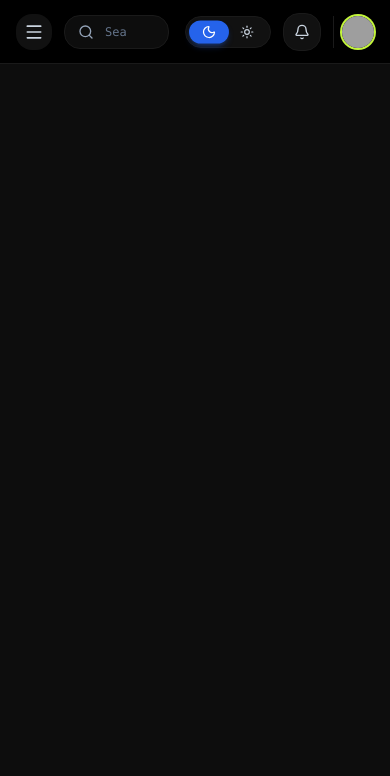
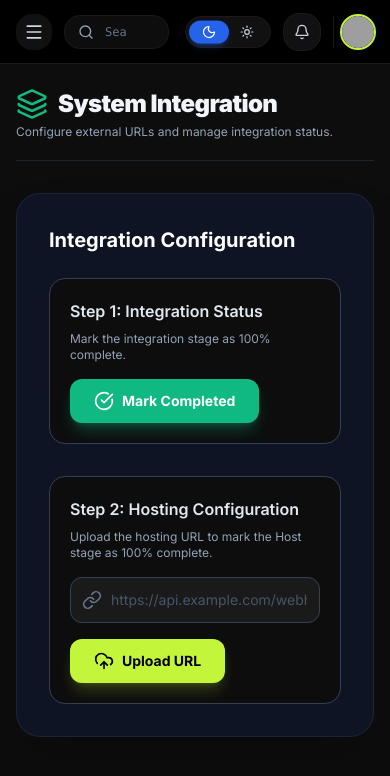
Before and after one commit to tomshibu13/codesyncdash, a React (Vite) app: page /integration in a window 390 px wide. Shown: the top 776 px of the page. Built offline with nearby package versions, Linux system fonts and the light colour scheme; no server answers; the database is empty; grey boxes are pictures that could not be loaded.

Commit message:
Updated Integration Part

```diff
--- a/src/App.jsx
+++ b/src/App.jsx
@@ -15,6 +15,7 @@ import SubmissionsPage from './pages/SubmissionsPage';
 import ReportsPage from './pages/ReportsPage';
 import SettingsPage from './pages/SettingsPage';
 import LogsPage from './pages/LogsPage';
+import IntegrationPage from './pages/IntegrationPage';
 
 function AppContent() {
   const { isDarkMode } = useLiveData();
@@ -58,6 +59,7 @@ function AppContent() {
               <Route path="/submissions" element={<SubmissionsPage />} />
               <Route path="/logs" element={<LogsPage />} />
               <Route path="/reports" element={<ReportsPage />} />
+              <Route path="/integration" element={<IntegrationPage />} />
               <Route path="/settings" element={<SettingsPage />} />
             </Routes>
           </main>
--- a/src/components/DashboardCards.jsx
+++ b/src/components/DashboardCards.jsx
@@ -17,14 +17,14 @@ import {
 } from 'lucide-react';
 
 export default function DashboardCards() {
-  const { kpis, isDarkMode, students } = useLiveData();
+  const { kpis, isDarkMode, students, integrationData } = useLiveData();
 
   const totalStudents = students?.length || kpis.totalStudents || 0;
 
   // Compute exact stage percentages
   const devPercent = totalStudents > 0 ? Math.min(100, Math.round(((kpis.submissionsCount || 0) / totalStudents) * 100)) : 0;
-  const integrationPercent = totalStudents > 0 ? Math.min(100, Math.round(((kpis.integrationPassedCount || 0) / totalStudents) * 100)) : 0;
-  const hostPercent = totalStudents > 0 ? Math.min(100, Math.round(((kpis.successfulDeployments || 0) / totalStudents) * 100)) : 0;
+  const integrationPercent = integrationData?.integrationComplete ? 100 : (totalStudents > 0 ? Math.min(100, Math.round(((kpis.integrationPassedCount || 0) / totalStudents) * 100)) : 0);
+  const hostPercent = integrationData?.hostingComplete ? 100 : (totalStudents > 0 ? Math.min(100, Math.round(((kpis.successfulDeployments || 0) / totalStudents) * 100)) : 0);
 
   const flowSteps = [
     {
--- a/src/components/Sidebar.jsx
+++ b/src/components/Sidebar.jsx
@@ -25,6 +25,7 @@ const menuItems = [
   { name: 'Submissions', path: '/submissions', icon: FileCheck },
   { name: 'Logs History', path: '/logs', icon: Terminal },
   { name: 'Reports', path: '/reports', icon: FileSpreadsheet },
+  { name: 'Integration', path: '/integration', icon: Terminal },
   { name: 'Settings', path: '/settings', icon: Settings },
 ];
 
--- a/src/context/LiveDataContext.jsx
+++ b/src/context/LiveDataContext.jsx
@@ -264,6 +264,47 @@ export const LiveDataProvider = ({ children }) => {
   const [testingFilter, setTestingFilter] = useState('All');
   const [sortBy, setSortBy] = useState('name');
 
+  // Integration States
+  const [integrationData, setIntegrationData] = useState({
+    integrationComplete: false,
+    hostingComplete: false,
+    integrationUrl: '',
+    integrationTimestamp: null,
+    hostingTimestamp: null
+  });
+
+  useEffect(() => {
+    if (!rtdb) return;
+    const integrationRef = ref(rtdb, 'admin_integration');
+    const unsub = onValue(integrationRef, (snapshot) => {
+      const data = snapshot.val();
+      if (data) {
+        setIntegrationData({
+          integrationComplete: data.integrationComplete || false,
+          hostingComplete: data.hostingComplete || false,
+          integrationUrl: data.integrationUrl || '',
+          integrationTimestamp: data.integrationTimestamp || null,
+          hostingTimestamp: data.hostingTimestamp || null
+        });
+      } else {
+        setIntegrationData({
+          integrationComplete: false,
+          hostingComplete: false,
+          integrationUrl: '',
+          integrationTimestamp: null,
+          hostingTimestamp: null
+        });
+      }
+    });
+    return () => unsub();
+  }, []);
+
+  const updateIntegrationData = (updates) => {
+    if (!rtdb) return;
+    const integrationRef = ref(rtdb, 'admin_integration');
+    set(integrationRef, { ...integrationData, ...updates });
+  };
+
 
 
   // Helper to check whether user role from Firebase is 'dev'
@@ -329,6 +370,9 @@ export const LiveDataProvider = ({ children }) => {
       setTestingFilter,
       sortBy,
       setSortBy,
+      // Integration
+      integrationData,
+      updateIntegrationData,
       // KPIs
       kpis: {
         totalStudents,
--- /dev/null
+++ b/src/pages/IntegrationPage.jsx
@@ -0,0 +1,143 @@
+import React, { useState, useEffect } from 'react';
+import { motion } from 'framer-motion';
+import { useLiveData } from '../context/LiveDataContext';
+import { Link, CheckCircle, UploadCloud, Layers, Clock } from 'lucide-react';
+
+export default function IntegrationPage() {
+  const {
+    isDarkMode,
+    integrationData,
+    updateIntegrationData
+  } = useLiveData();
+
+  const [localUrl, setLocalUrl] = useState(integrationData?.integrationUrl || '');
+
+  // Sync if integrationData changes from RTDB
+  useEffect(() => {
+    if (integrationData?.integrationUrl && !localUrl) {
+      setLocalUrl(integrationData.integrationUrl);
+    }
+  }, [integrationData?.integrationUrl]);
+
+  const handleUpload = () => {
+    if (!localUrl) return;
+    updateIntegrationData({
+      hostingComplete: true,
+      integrationUrl: localUrl,
+      hostingTimestamp: Date.now()
+    });
+  };
+
+  const handleComplete = () => {
+    updateIntegrationData({
+      integrationComplete: true,
+      integrationTimestamp: Date.now()
+    });
+  };
+
+  const formatTime = (ts) => {
+    if (!ts) return '';
+    return new Date(ts).toLocaleString();
+  };
+
+  return (
+    <motion.div
+      initial={{ opacity: 0 }}
+      animate={{ opacity: 1 }}
+      className="space-y-8 pb-12"
+    >
+      <div className="flex flex-col sm:flex-row sm:items-center justify-between gap-4 border-b border-slate-800/80 pb-5">
+        <div>
+          <h1 className={`text-2xl sm:text-3xl font-black tracking-tight flex items-center gap-2.5 ${isDarkMode ? 'text-slate-100' : 'text-slate-900'}`}>
+            <Layers className="w-8 h-8 text-emerald-500" />
+            System Integration
+          </h1>
+          <p className="text-xs sm:text-sm text-slate-400 mt-1">
+            Configure external URLs and manage integration status.
+          </p>
+        </div>
+      </div>
+
+      <div className={`p-8 rounded-3xl border transition-all duration-300 max-w-2xl ${
+        isDarkMode ? 'bg-slate-900/80 border-slate-800/80 shadow-2xl' : 'bg-white border-slate-200 shadow-xl'
+      }`}>
+        <h2 className={`text-xl font-bold mb-6 ${isDarkMode ? 'text-white' : 'text-slate-800'}`}>Integration Configuration</h2>
+
+        <div className="space-y-8">
+
+          {/* Section 1: Mark Integration Completed */}
+          <div className={`p-5 rounded-2xl border ${isDarkMode ? 'bg-[#0D0D0D] border-slate-700' : 'bg-slate-50 border-slate-200'}`}>
+             <h3 className={`font-semibold mb-2 ${isDarkMode ? 'text-slate-200' : 'text-slate-800'}`}>Step 1: Integration Status</h3>
+             <p className="text-xs text-slate-400 mb-4">Mark the integration stage as 100% complete.</p>
+             <div className="flex items-center gap-4">
+               <button
+                onClick={handleComplete}
+                disabled={integrationData?.integrationComplete}
+                className={`flex items-center gap-2 px-6 py-3 text-sm font-bold rounded-xl shadow-lg transition-all duration-200 ${
+                  integrationData?.integrationComplete
+                    ? 'bg-emerald-500/50 cursor-not-allowed text-white shadow-none'
+                    : 'bg-emerald-500 hover:bg-emerald-600 text-white shadow-emerald-500/30 transform hover:-translate-y-0.5'
+                }`}
+               >
+                 <CheckCircle className="w-5 h-5" />
+                 {integrationData?.integrationComplete ? 'Completed' : 'Mark Completed'}
+               </button>
+               {integrationData?.integrationTimestamp && (
+                 <span className="flex items-center gap-1 text-xs text-slate-500">
+                   <Clock className="w-3.5 h-3.5" />
+                   {formatTime(integrationData.integrationTimestamp)}
+                 </span>
+               )}
+             </div>
+          </div>
+
+          {/* Section 2: Hosting URL */}
+          <div className={`p-5 rounded-2xl border ${isDarkMode ? 'bg-[#0D0D0D] border-slate-700' : 'bg-slate-50 border-slate-200'}`}>
+            <h3 className={`font-semibold mb-2 ${isDarkMode ? 'text-slate-200' : 'text-slate-800'}`}>Step 2: Hosting Configuration</h3>
+            <p className="text-xs text-slate-400 mb-4">Upload the hosting URL to mark the Host stage as 100% complete.</p>
+
+            <div className="relative mb-4">
+              <div className="absolute inset-y-0 left-0 pl-3 flex items-center pointer-events-none">
+                <Link className={`h-5 w-5 ${isDarkMode ? 'text-slate-500' : 'text-slate-400'}`} />
+              </div>
+              <input
+                type="url"
+                value={localUrl}
+                onChange={(e) => setLocalUrl(e.target.value)}
+                disabled={integrationData?.hostingComplete}
+                placeholder="https://api.example.com/webhook"
+                className={`block w-full pl-10 pr-3 py-3 border rounded-xl text-sm transition-colors focus:ring-2 focus:ring-emerald-500 focus:outline-none ${
+                  isDarkMode
+                    ? 'bg-[#1A1A1A] border-slate-700 text-slate-100 placeholder-slate-600 focus:border-emerald-500 disabled:opacity-50'
+                    : 'bg-white border-slate-300 text-slate-900 placeholder-slate-400 focus:border-emerald-500 disabled:opacity-50'
+                }`}
+              />
+            </div>
+
+            <div className="flex items-center gap-4">
+              <button
+                onClick={handleUpload}
+                disabled={integrationData?.hostingComplete}
+                className={`flex items-center gap-2 px-6 py-3 text-sm font-bold rounded-xl shadow-lg transition-all duration-200 ${
+                  integrationData?.hostingComplete
+                    ? 'bg-[#C3F53B]/50 text-black cursor-not-allowed shadow-none'
+                    : 'bg-[#C3F53B] hover:bg-[#aee623] text-black shadow-[#C3F53B]/20 transform hover:-translate-y-0.5'
+                }`}
+              >
+                <UploadCloud className="w-5 h-5" />
+                {integrationData?.hostingComplete ? 'URL Uploaded' : 'Upload URL'}
+              </button>
+              {integrationData?.hostingTimestamp && (
+                 <span className="flex items-center gap-1 text-xs text-slate-500">
+                   <Clock className="w-3.5 h-3.5" />
+                   {formatTime(integrationData.hostingTimestamp)}
+                 </span>
+               )}
+            </div>
+          </div>
+
+        </div>
+      </div>
+    </motion.div>
+  );
+}
--- a/src/pages/SettingsPage.jsx
+++ b/src/pages/SettingsPage.jsx
@@ -3,7 +3,7 @@ import { useLiveData } from '../context/LiveDataContext';
 import { Settings, Moon, Bell, RefreshCw, Sliders, Lock, Unlock } from 'lucide-react';
 
 export default function SettingsPage() {
-  const { isLiveUpdating, setIsLiveUpdating, updateIntervalMs, setUpdateIntervalMs, isDarkMode, setIsDarkMode, isSystemLocked, setIsSystemLocked } = useLiveData();
+  const { isLiveUpdating, setIsLiveUpdating, updateIntervalMs, setUpdateIntervalMs, isDarkMode, setIsDarkMode, isSystemLocked, setIsSystemLocked, updateIntegrationData } = useLiveData();
   const [notificationsEnabled, setNotificationsEnabled] = useState(true);
 
   return (
@@ -139,6 +139,35 @@ export default function SettingsPage() {
             <option value={10000}>10 Seconds (Paused Ticker)</option>
           </select>
         </div>
+
+        {/* Reset Integration Progress */}
+        <div className="p-4 rounded-2xl bg-slate-900/60 border border-slate-800 glass-panel flex items-center justify-between">
+          <div className="flex items-center gap-3">
+            <div className="p-2 rounded-xl bg-orange-500/10 text-orange-400">
+              <RefreshCw className="w-5 h-5" />
+            </div>
+            <div>
+              <h3 className="text-sm font-bold text-slate-200">Reset Integration & Hosting Progress</h3>
+              <p className="text-xs text-slate-400">Reset integration and hosting completion status to 0%.</p>
+            </div>
+          </div>
+          <button
+            onClick={() => {
+              if(window.confirm('Are you sure you want to reset Integration and Hosting progress?')) {
+                updateIntegrationData({
+                  integrationComplete: false,
+                  hostingComplete: false,
+                  integrationUrl: '',
+                  integrationTimestamp: null,
+                  hostingTimestamp: null
+                });
+              }
+            }}
+            className="px-4 py-2 rounded-xl text-xs font-bold transition-all flex items-center gap-2 cursor-pointer bg-orange-500/20 text-orange-400 border border-orange-500/40 hover:bg-orange-500/30"
+          >
+            Reset Progress
+          </button>
+        </div>
       </div>
     </div>
   );
```
